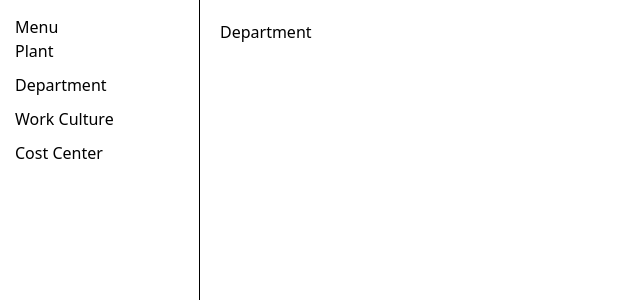
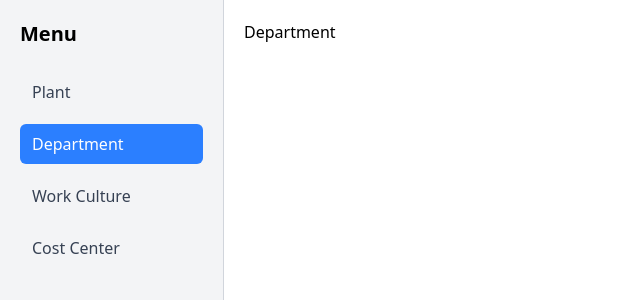
Before and after one commit to chaitanyaj2121/plant_management_sys, a React app in the folder frontend/: page /department in a window 1280 px wide. Shown: the top 300 px of the page, without its empty margins (0-640 px from the left). Built offline with nearby package versions, Linux system fonts and the light colour scheme; the HTML template or start-up script is replaced by a standard one.

Commit message:
created the seperate component of the sidebar

```diff
--- a/frontend/src/App.jsx
+++ b/frontend/src/App.jsx
@@ -3,29 +3,13 @@ import { BrowserRouter as Router, Routes, Route, Link } from "react-router-dom";
 import "./App.css";
 
 import PlantSetup from "./components/PlantSetup";
+import Sidebar from "./components/Sidebar";
 
 const App = () => {
   return (
     <Router>
       <div style={{ display: "flex" }}>
-        <div
-          style={{
-            width: "200px",
-            padding: "15px",
-            borderRight: "1px solid #000000",
-            height: "100vh",
-          }}
-        >
-          <h3>Menu</h3>
-          <nav
-            style={{ display: "flex", flexDirection: "column", gap: "10px" }}
-          >
-            <Link to="/plant">Plant</Link>
-            <Link to="/department">Department</Link>
-            <Link to="/work-culture">Work Culture</Link>
-            <Link to="/cost-center">Cost Center</Link>
-          </nav>
-        </div>
+        <Sidebar />
 
         <div style={{ flex: 1, padding: "20px" }}>
           <Routes>
--- /dev/null
+++ b/frontend/src/components/Sidebar.jsx
@@ -0,0 +1,37 @@
+import { Link, useLocation } from "react-router-dom";
+
+const Sidebar = () => {
+  const location = useLocation();
+
+  const menuItems = [
+    { name: "Plant", path: "/plant" },
+    { name: "Department", path: "/department" },
+    { name: "Work Culture", path: "/work-culture" },
+    { name: "Cost Center", path: "/cost-center" },
+  ];
+
+  return (
+    <div className="w-56 h-screen bg-gray-100 border-r border-gray-300 p-5">
+      <h3 className="text-xl font-semibold mb-6">Menu</h3>
+
+      <nav className="flex flex-col gap-3">
+        {menuItems.map((item) => (
+          <Link
+            key={item.path}
+            to={item.path}
+            className={`px-3 py-2 rounded-md transition
+              ${
+                location.pathname === item.path
+                  ? "bg-blue-500 text-white"
+                  : "text-gray-700 hover:bg-gray-200"
+              }`}
+          >
+            {item.name}
+          </Link>
+        ))}
+      </nav>
+    </div>
+  );
+};
+
+export default Sidebar;
```
